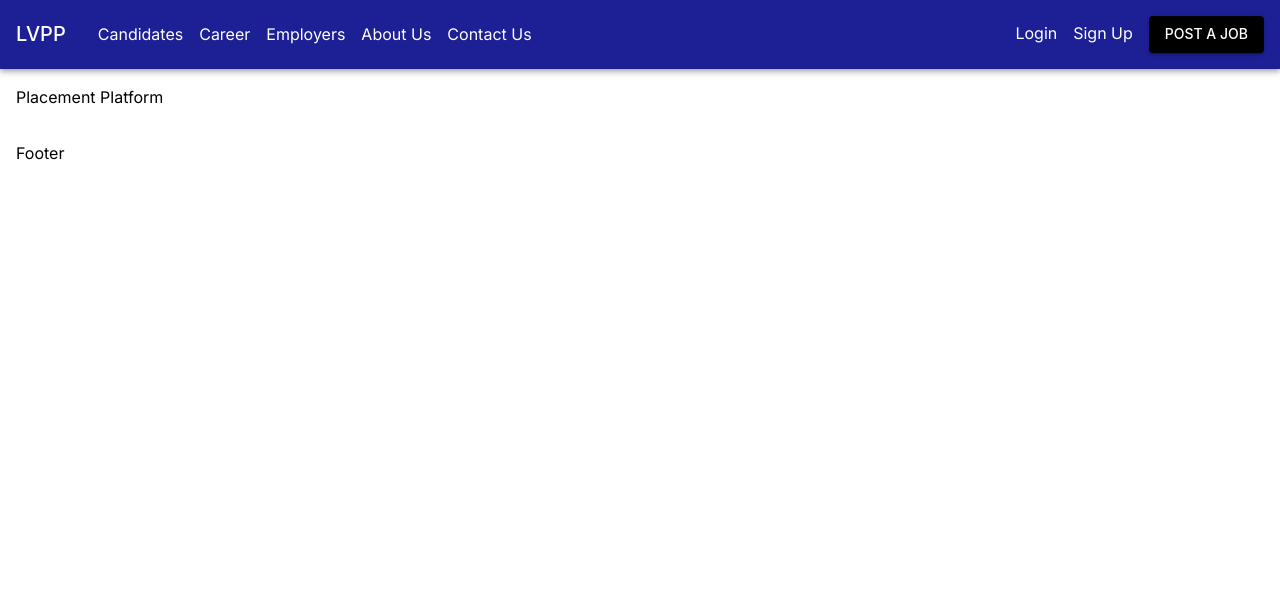
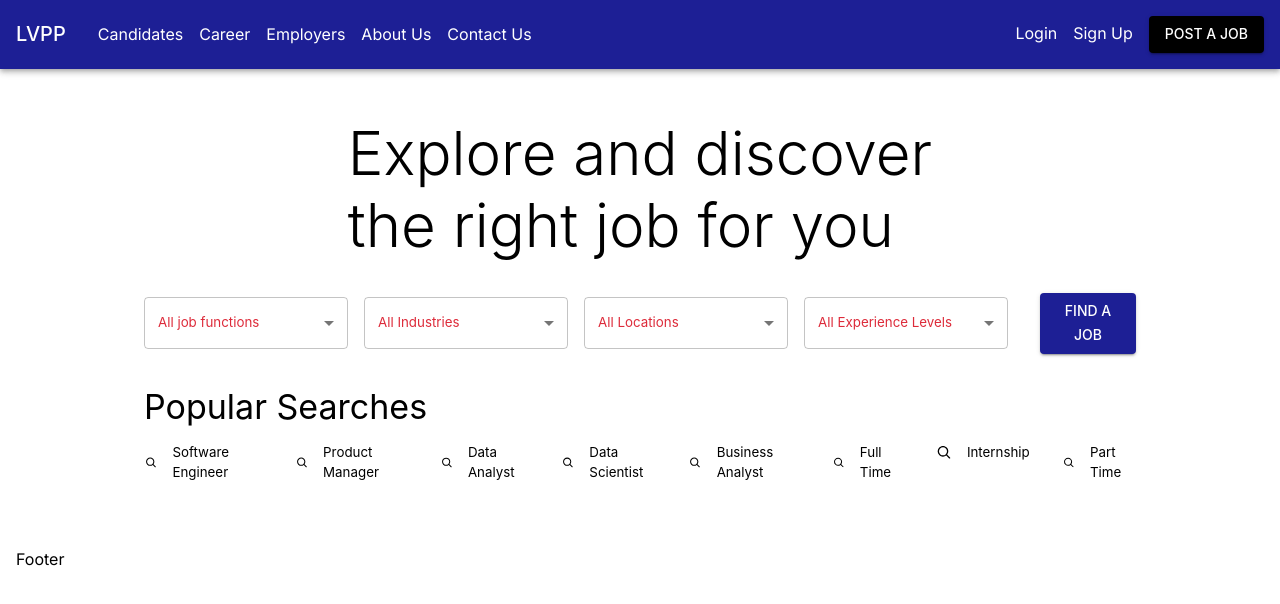
Before and after one commit to apella1/jobs_site, a Next.js app: page / in a window 1280 px wide. Shown: the top 604 px of the page. Built offline with nearby package versions, Linux system fonts and the light colour scheme.

Commit message:
implement home header

```diff
--- a/app/page.tsx
+++ b/app/page.tsx
@@ -1,9 +1,10 @@
+import { HomeHeader } from "@/components";
 import { Box } from "@mui/material";
 
 export default function Home() {
   return (
-    <Box sx={{p: 2}} component="section">
-      <p>Placement Platform</p>
+    <Box sx={{ p: 2 }} component="section">
+      <HomeHeader />
     </Box>
-  )
+  );
 }
--- a/app/providers.tsx
+++ b/app/providers.tsx
@@ -1,9 +1,9 @@
 "use client";
+import { store } from "@/redux/store";
 import theme from "@/styles/theme";
 import { ThemeProvider } from "@mui/material";
 import React from "react";
 import { Provider } from "react-redux";
-import { store } from "@/redux/store";
 
 export default function Providers(props: React.PropsWithChildren) {
   return (
--- /dev/null
+++ b/components/home/HomeHeader.tsx
@@ -0,0 +1,117 @@
+import {
+  Box,
+  Button,
+  FormControl,
+  InputLabel,
+  MenuItem,
+  Select,
+  Stack,
+  Typography,
+} from "@mui/material";
+import Link from "next/link";
+import { CgSearch } from "react-icons/cg";
+
+const popularSearches = [
+  "Software Engineer",
+  "Product Manager",
+  "Data Analyst",
+  "Data Scientist",
+  "Business Analyst",
+  "Full Time",
+  "Internship",
+  "Part Time",
+];
+export default function HomeHeader() {
+  return (
+    <Stack className="py-8 px-32" spacing={4}>
+      <Box className="self-center">
+        <Typography variant="h2">Explore and discover</Typography>
+        <Typography variant="h2">the right job for you</Typography>
+      </Box>
+      <Stack direction="row" spacing={4} className="w-full">
+        <Box className="flex w-full items-center space-x-4">
+          <FormControl fullWidth>
+            <InputLabel id="job-functions">All job functions</InputLabel>
+            <Select
+              labelId=""
+              id="demo-simple-select"
+              //   value={age}
+              label="Age"
+              //   onChange={handleChange}
+            >
+              <MenuItem value={10}>IT and Software Development</MenuItem>
+              <MenuItem value={20}>Agriculture and Farming</MenuItem>
+              <MenuItem value={30}>Finance and Economics</MenuItem>
+            </Select>
+          </FormControl>
+          <FormControl fullWidth>
+            <InputLabel id="demo-simple-select-label">
+              All Industries
+            </InputLabel>
+            <Select
+              labelId="demo-simple-select-label"
+              id="demo-simple-select"
+              //   value={age}
+              label="Age"
+              //   onChange={handleChange}
+            >
+              <MenuItem value={10}>Government</MenuItem>
+              <MenuItem value={20}>Health Care</MenuItem>
+              <MenuItem value={30}>Law and Compliance</MenuItem>
+            </Select>
+          </FormControl>
+          <FormControl fullWidth>
+            <InputLabel id="location">All Locations</InputLabel>
+            <Select
+              labelId="location"
+              id="demo-simple-select"
+              //   value={age}
+              label="Age"
+              //   onChange={handleChange}
+            >
+              <MenuItem value={10}>Nairobi</MenuItem>
+              <MenuItem value={20}>Kampala</MenuItem>
+              <MenuItem value={30}>Mombasa</MenuItem>
+            </Select>
+          </FormControl>
+          <FormControl fullWidth>
+            <InputLabel id="experience">All Experience Levels</InputLabel>
+            <Select
+              labelId="experience"
+              id="demo-simple-select"
+              //   value={age}
+              label="Age"
+              //   onChange={handleChange}
+            >
+              <MenuItem value={10}>No Experience</MenuItem>
+              <MenuItem value={20}>Internship</MenuItem>
+              <MenuItem value={30}>Entry Level</MenuItem>
+              <MenuItem value={30}>Mid Level</MenuItem>
+            </Select>
+          </FormControl>
+        </Box>
+        <Box>
+          <Button variant="contained">Find A Job</Button>
+        </Box>
+      </Stack>
+      <Box component="section" className="flex flex-col space-y-4">
+        <Typography variant="h4" component="h2">
+          Popular Searches
+        </Typography>
+        <Stack direction="row" spacing={4}>
+          {popularSearches.map((search, index) => (
+            <Link
+              href={`/jobs/${search.toLowerCase().replace(/\s+/g, "-")}`}
+              key={index}
+            >
+              <Stack direction="row" spacing={2} alignItems="center">
+                <CgSearch />
+                <Typography>{search}</Typography>
+              </Stack>
+            </Link>
+          ))}
+        </Stack>
+      </Box>
+    </Stack>
+  );
+}
--- a/components/index.ts
+++ b/components/index.ts
@@ -1,2 +1,3 @@
 export { default as Navbar } from "./Navbar";
 export { default as Footer } from "./Footer";
+export { default as HomeHeader } from "./home/HomeHeader";
```
Also changed, not shown: components/home/ExperienceFiltering.tsx (added).
